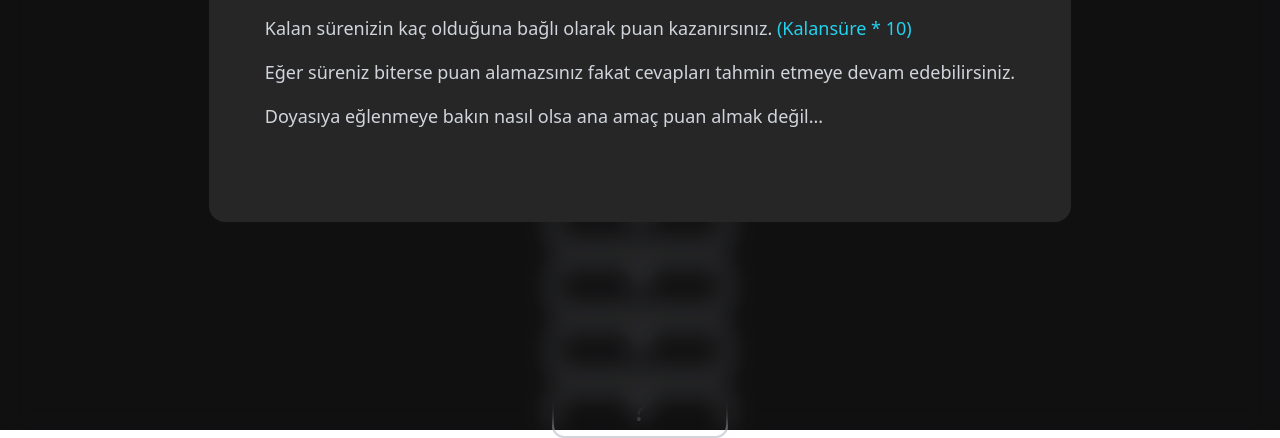
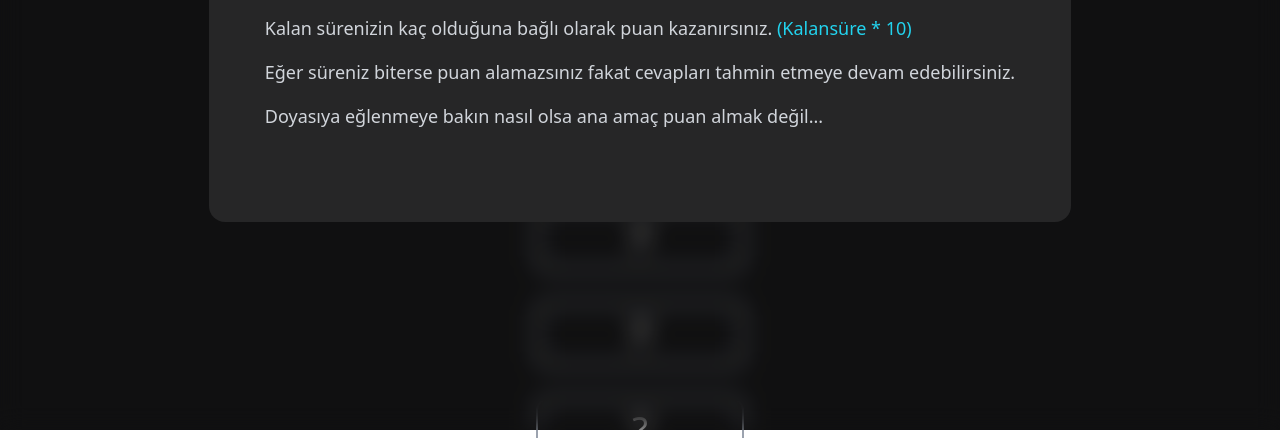
Before and after one commit to oozkanneray/guess-10, a React (Vite) app: page / in a window 1280 px wide. Shown: the part 370-808 px from the top of the page. Built offline with nearby package versions, Linux system fonts and the light colour scheme.

Commit message:
change:change style

```diff
--- a/src/components/AnswerBox.jsx
+++ b/src/components/AnswerBox.jsx
@@ -2,9 +2,9 @@ import { useEffect, useState } from "react";
 
 function AnswerBox({ answer, userInput,setScore,timer,score}) {
   let initialClass =
-    "text-3xl text-gray-300 border-2 border-gray-300 w-44 h-12 text-center m-2 rounded-xl";
+    "flex text-4xl text-white border-2 border-gray-400 w-52 h-16 text-center m-4 rounded-xl items-center justify-center p-2";
   let animClass =
-    "text-3xl text-gray-300 border-2 border-gray-300 w-44 h-12 text-center m-2 rounded-xl animate-already-found";
+    "flex text-4xl text-white border-2 border-gray-400 w-52 h-16 text-center m-4 rounded-xl items-center justify-center animate-already-found";
 
   const [find, setFind] = useState(false);
   const [founded, setFounded] = useState(initialClass);
```
